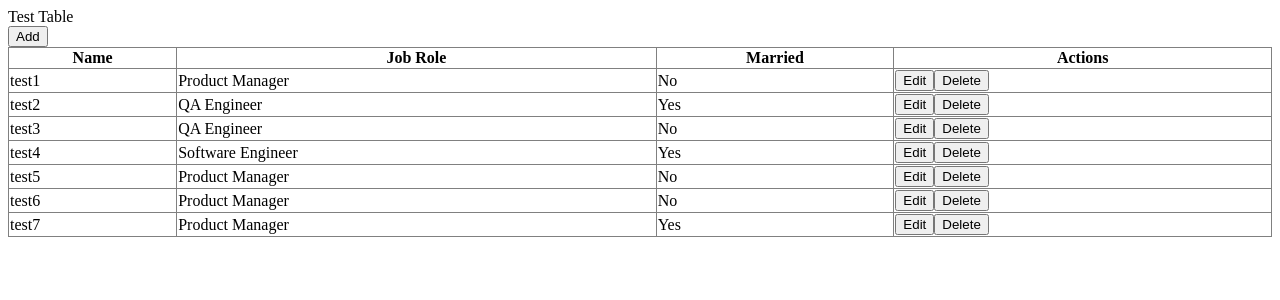
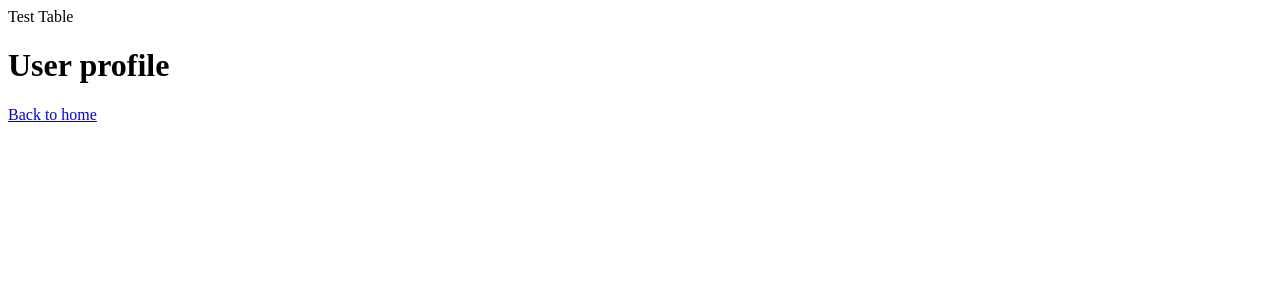
Before and after one commit to Dumuthu2000/custom-react-table, a React (Vite) app: page /profile in a window 1280 px wide. Shown: the top 300 px of the page. Built offline with nearby package versions, Linux system fonts and the light colour scheme.

Commit message:
Add store.js file to manage stor data

```diff
--- a/package.json
+++ b/package.json
@@ -10,8 +10,11 @@
     "preview": "vite preview"
   },
   "dependencies": {
+    "@reduxjs/toolkit": "^2.4.0",
     "react": "^18.3.1",
-    "react-dom": "^18.3.1"
+    "react-dom": "^18.3.1",
+    "react-redux": "^9.1.2",
+    "react-router-dom": "^7.0.2"
   },
   "devDependencies": {
     "@eslint/js": "^9.15.0",
--- a/src/App.jsx
+++ b/src/App.jsx
@@ -1,11 +1,18 @@
 import React from 'react'
 import CustomTable from './components/CustomTable'
+import UserProfile from './components/UserProfile'
+import { BrowserRouter, Routes, Route } from 'react-router-dom'
 
 const App = () => {
   return (
     <div>
       Test Table
-      <CustomTable/>
+      <BrowserRouter>
+        <Routes>
+          <Route path='/' element={<CustomTable/>}/>
+          <Route path='/profile' element={<UserProfile/>}/>
+        </Routes>
+      </BrowserRouter>
     </div>
   )
 }
--- a/src/components/CustomTable.jsx
+++ b/src/components/CustomTable.jsx
@@ -1,5 +1,6 @@
 import React, { useEffect, useState } from "react";
 import { tableData } from "../data/tableData";
+import { Link } from 'react-router-dom'
 
 const CustomTable = () => {
   const [data, setData] = useState([]);
@@ -7,6 +8,7 @@ const CustomTable = () => {
   const [formData, setFormData] = useState({});
   const [isAdding, setIsAdding] = useState(false);
 
+  //Storing all dropdown data
   const jobRoles = ["Product Manager", "QA Engineer", "Software Engineer"];
 
   useEffect(() => {
@@ -26,13 +28,14 @@ const CustomTable = () => {
   };
 
   const handleInputChange=(e)=>{
-    const { id, value, type, checked } = e.target;
+    const { id, value, type, checked } = e.target; //Destructuring the user event objects
     setFormData((prev)=>({
       ...prev,
       [id]: type === "checkbox" ? checked : value,
     }));
   };
 
+  //Add new row in a column to insert new data
   const handleAddButton=()=>{
     setIsAdding(true);
     setFormData({ name: "", jobRole: jobRoles[0], isMarried: false });
@@ -42,6 +45,7 @@ const CustomTable = () => {
     ]);
   };
 
+  //Submitting added new to the table
   const handleSubmitNew=(index)=>{
     const updatedData = [...data];
     updatedData[index] = { ...formData, isNew: false };
@@ -134,6 +138,7 @@ const CustomTable = () => {
           ))}
         </tbody>
       </table>
+      <Link to={`/profile`}>Go to next</Link>
     </div>
   );
 };
--- a/src/components/UserProfile.jsx
+++ b/src/components/UserProfile.jsx
@@ -1,9 +1,11 @@
 import React from 'react'
+import { Link } from 'react-router-dom'
 
 const UserProfile = () => {
   return (
     <div>
       <h1>User profile</h1>
+      <Link to={`/`}>Back to home</Link>
     </div>
   )
 }
```
Also changed, not shown: src/store/store.js (added, +7 -0 lines), 1 other file (tests, documents, lock files or other folders).
